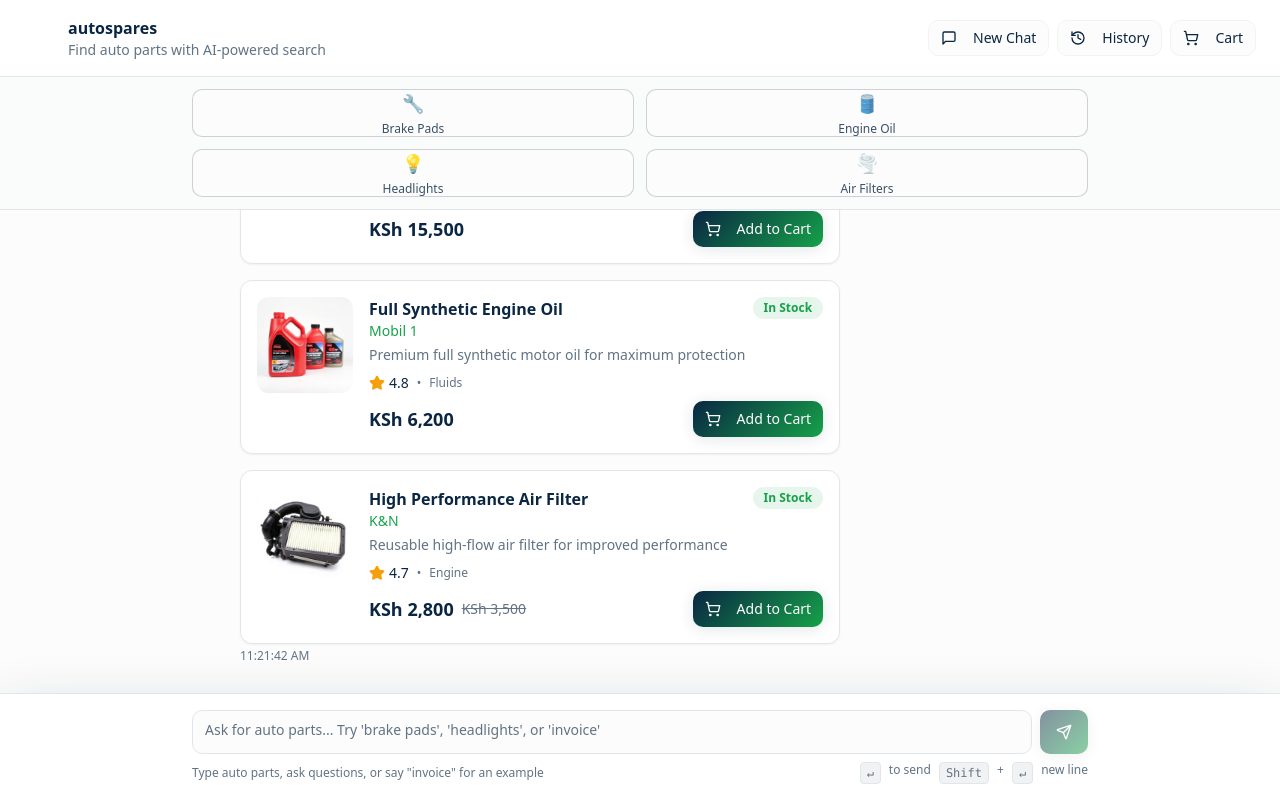
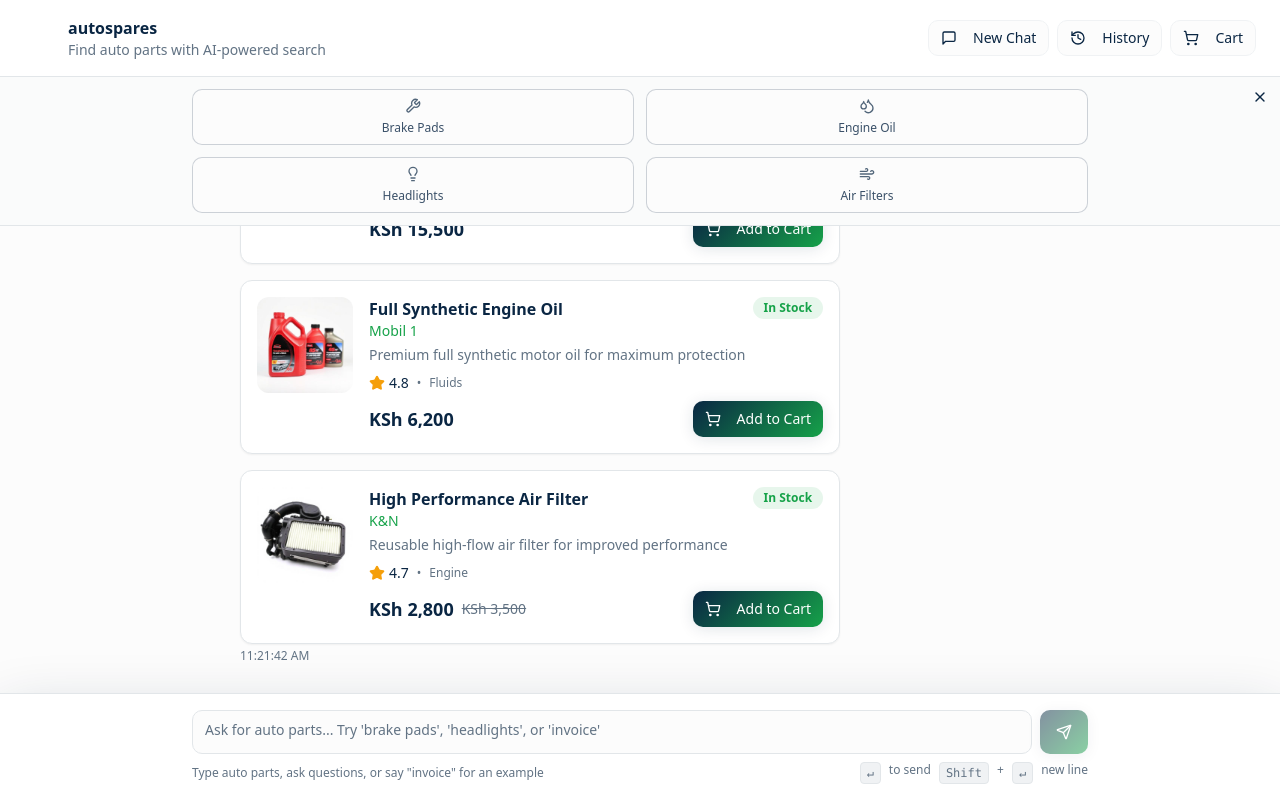
Before and after one commit to Binary-capital-tech/kenya-parts-prompt-85, a React (Vite) app: page / in a window 1280 px wide. Built offline with nearby package versions, Linux system fonts and the light colour scheme.

Commit message:
Improve UI and add dynamic features

```diff
--- a/src/components/ChatInterface.tsx
+++ b/src/components/ChatInterface.tsx
@@ -6,7 +6,7 @@ import { Badge } from "@/components/ui/badge";
 import { Sheet, SheetContent, SheetHeader, SheetTitle, SheetTrigger } from "@/components/ui/sheet";
 import { Tabs, TabsContent, TabsList, TabsTrigger } from "@/components/ui/tabs";
 import { ScrollArea } from "@/components/ui/scroll-area";
-import { Send, Bot, User, ShoppingCart, Star, Minus, Plus, X, ArrowLeft, History, Trash2, MessageSquare, Zap } from "lucide-react";
+import { Send, Bot, User, ShoppingCart, Star, Minus, Plus, X, ArrowLeft, History, Trash2, MessageSquare, Zap, Wrench, Droplets, Lightbulb, Wind } from "lucide-react";
 import { useNavigate } from "react-router-dom";
 import { useToast } from "@/hooks/use-toast";
 import { useCart, Product } from "@/components/CartContext";
@@ -184,6 +184,7 @@ const ChatInterface = () => {
   const navigate = useNavigate();
   const { cart, addToCart, removeFromCart, updateQuantity, getTotalPrice, getTotalItems } = useCart();
   const [currentSessionId, setCurrentSessionId] = useState<string>('1');
+  const [showQuickActions, setShowQuickActions] = useState(true);
   const [chatSessions, setChatSessions] = useState<ChatSession[]>([
     {
       id: '1',
@@ -345,7 +346,6 @@ const ChatInterface = () => {
   const [inputValue, setInputValue] = useState("");
   const [isLoading, setIsLoading] = useState(false);
   const [activeTab, setActiveTab] = useState("chat");
-  const [showQuickActions, setShowQuickActions] = useState(true);
   const messagesEndRef = useRef<HTMLDivElement>(null);
 
   const scrollToBottom = () => {
@@ -615,6 +615,7 @@ const ChatInterface = () => {
 
   const handleSuggestionClick = (suggestion: string) => {
     setInputValue(suggestion);
+    setShowQuickActions(false); // Hide quick actions after first use
     handleSendMessage();
   };
 
@@ -752,48 +753,56 @@ const ChatInterface = () => {
       </div>
 
       {/* Quick Action Buttons - 2x2 Grid */}
-      {activeTab === "chat" && (
-        <div className="border-b bg-muted/20 px-3 sm:px-6 py-3">
+      {activeTab === "chat" && showQuickActions && (
+        <div className="border-b bg-muted/20 px-3 sm:px-6 py-3 relative">
+          <Button
+            variant="ghost"
+            size="sm"
+            onClick={() => setShowQuickActions(false)}
+            className="absolute top-2 right-2 h-6 w-6 p-0 hover:bg-muted/50"
+          >
+            <X className="w-3 h-3" />
+          </Button>
           <div className="max-w-4xl mx-auto">
             <div className="grid grid-cols-2 gap-2 sm:gap-3">
               <Button
                 variant="outline"
                 size="sm"
-                className="h-12 flex flex-col items-center justify-center gap-1 hover:bg-primary/10 border-primary/20 text-primary/80 hover:text-primary transition-all hover:scale-105"
+                className="h-14 flex flex-col items-center justify-center gap-1.5 hover:bg-primary/10 border-primary/20 text-primary/80 hover:text-primary transition-all hover:scale-105 group"
                 onClick={() => handleSuggestionClick("Show me brake pads")}
                 disabled={isLoading}
               >
-                <span className="text-lg">🔧</span>
+                <Wrench className="w-5 h-5 text-primary/70 group-hover:text-primary transition-colors" />
                 <span className="text-xs font-medium">Brake Pads</span>
               </Button>
               <Button
                 variant="outline"
                 size="sm"
-                className="h-12 flex flex-col items-center justify-center gap-1 hover:bg-primary/10 border-primary/20 text-primary/80 hover:text-primary transition-all hover:scale-105"
+                className="h-14 flex flex-col items-center justify-center gap-1.5 hover:bg-primary/10 border-primary/20 text-primary/80 hover:text-primary transition-all hover:scale-105 group"
                 onClick={() => handleSuggestionClick("Engine oil options")}
                 disabled={isLoading}
               >
-                <span className="text-lg">🛢️</span>
+                <Droplets className="w-5 h-5 text-primary/70 group-hover:text-primary transition-colors" />
                 <span className="text-xs font-medium">Engine Oil</span>
               </Button>
               <Button
                 variant="outline"
                 size="sm"
-                className="h-12 flex flex-col items-center justify-center gap-1 hover:bg-primary/10 border-primary/20 text-primary/80 hover:text-primary transition-all hover:scale-105"
+                className="h-14 flex flex-col items-center justify-center gap-1.5 hover:bg-primary/10 border-primary/20 text-primary/80 hover:text-primary transition-all hover:scale-105 group"
                 onClick={() => handleSuggestionClick("LED headlights")}
                 disabled={isLoading}
               >
-                <span className="text-lg">💡</span>
+                <Lightbulb className="w-5 h-5 text-primary/70 group-hover:text-primary transition-colors" />
                 <span className="text-xs font-medium">Headlights</span>
               </Button>
               <Button
                 variant="outline"
                 size="sm"
-                className="h-12 flex flex-col items-center justify-center gap-1 hover:bg-primary/10 border-primary/20 text-primary/80 hover:text-primary transition-all hover:scale-105"
+                className="h-14 flex flex-col items-center justify-center gap-1.5 hover:bg-primary/10 border-primary/20 text-primary/80 hover:text-primary transition-all hover:scale-105 group"
                 onClick={() => handleSuggestionClick("Air filters")}
                 disabled={isLoading}
               >
-                <span className="text-lg">🌪️</span>
+                <Wind className="w-5 h-5 text-primary/70 group-hover:text-primary transition-colors" />
                 <span className="text-xs font-medium">Air Filters</span>
               </Button>
             </div>
--- a/src/components/Header.tsx
+++ b/src/components/Header.tsx
@@ -1,11 +1,12 @@
 import { Search, ShoppingCart, User, Menu } from "lucide-react";
 import { Button } from "@/components/ui/button";
 import { Input } from "@/components/ui/input";
-import { Link } from "react-router-dom";
+import { Link, useNavigate } from "react-router-dom";
 import { useCart } from "@/components/CartContext";
 
 const Header = () => {
   const { getTotalItems } = useCart();
+  const navigate = useNavigate();
 
   return (
     <header className="bg-card/95 backdrop-blur-sm border-b shadow-sm sticky top-0 z-50">
@@ -42,10 +43,15 @@ const Header = () => {
             <Button variant="ghost" size="icon" className="hidden sm:flex">
               <User className="w-4 h-4 sm:w-5 sm:h-5" />
             </Button>
-            <Button variant="ghost" size="icon" className="relative">
+            <Button
+              variant="ghost"
+              size="icon"
+              className="relative"
+              onClick={() => navigate('/cart')}
+            >
               <ShoppingCart className="w-4 h-4 sm:w-5 sm:h-5" />
               {getTotalItems() > 0 && (
-                <span className="absolute -top-1 -right-1 bg-kenya-red text-white text-xs rounded-full min-w-[16px] h-4 flex items-center justify-center text-[10px] font-medium">
+                <span className="absolute -top-1 -right-1 bg-primary text-primary-foreground text-xs rounded-full min-w-[16px] h-4 flex items-center justify-center text-[10px] font-medium">
                   {getTotalItems() > 99 ? '99+' : getTotalItems()}
                 </span>
               )}
```
